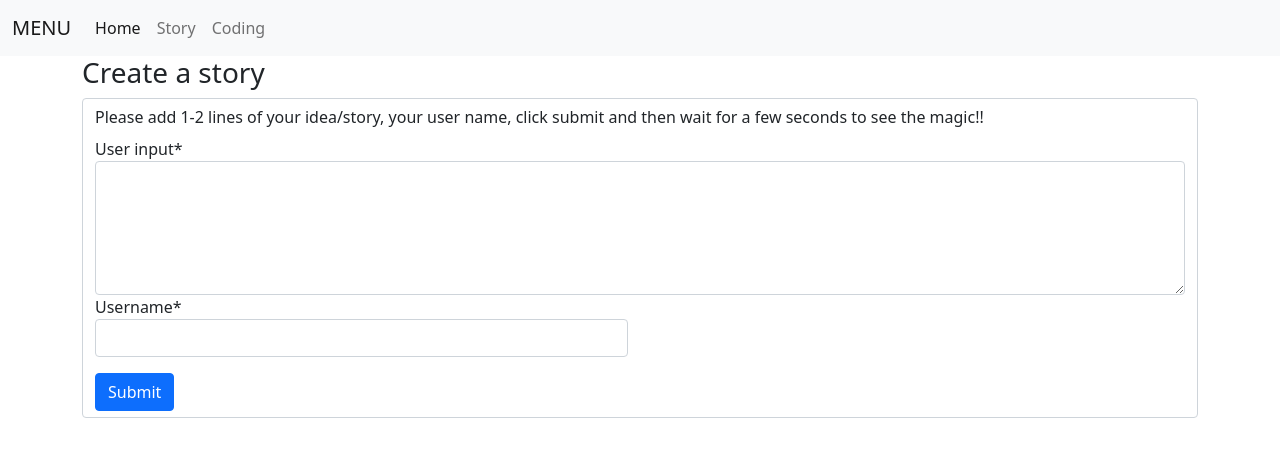
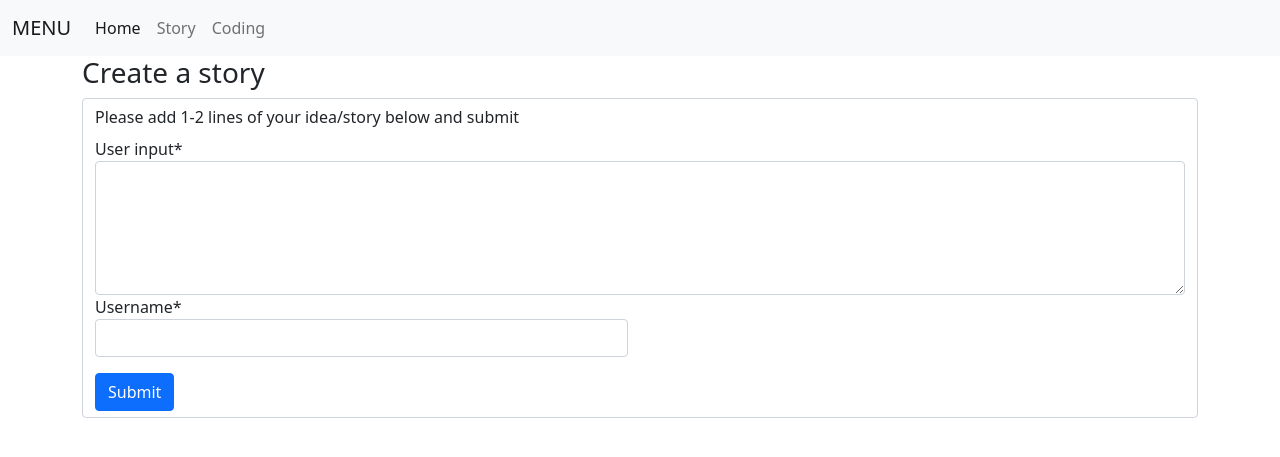
Before and after one commit to sachink2010/DjangoTrial, a Django app: page /story/story/ in a window 1280 px wide. Shown: the top 457 px of the page. Run offline with Django 3.2, Linux system fonts and the light colour scheme; some libraries are stand-ins or nearby versions.

Commit message:
Update story.html

```diff
--- a/story/templates/story.html
+++ b/story/templates/story.html
@@ -16,7 +16,7 @@
     <form action="" method="POST">
         {% csrf_token %}
         <div class="form-control container">
-            <label for="describeform" class="form-label"> Please add 1-2 lines of your idea/story, your user name, click submit and then wait for a few seconds to see the magic!!</label>
+            <label for="describeform" class="form-label"> Please add 1-2 lines of your idea/story below and submit</label>
 
             <div class="row">
 
```
